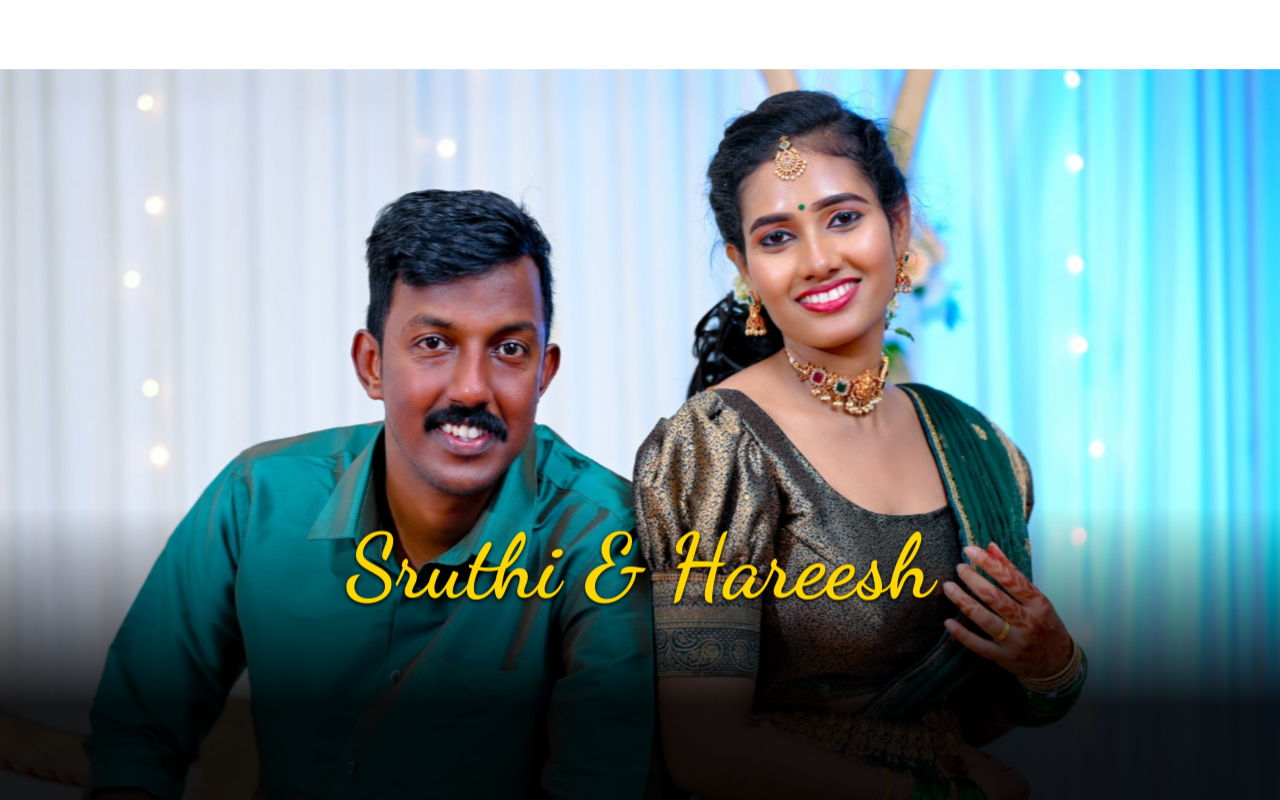
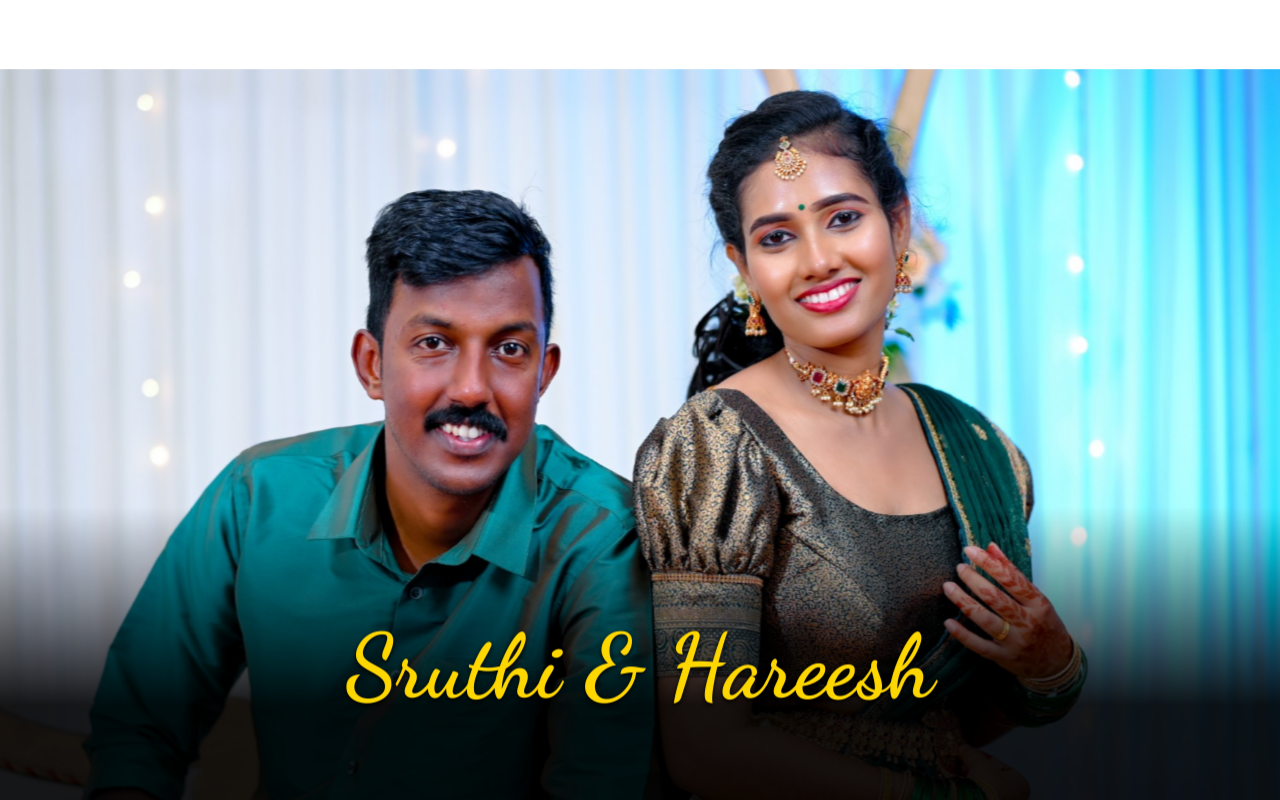
Before and after one commit to sarathChandran94/weddingApp, a React (Vite) app: page / in a window 1280 px wide. Built offline with nearby package versions, Linux system fonts and the light colour scheme; a web font is replaced by a local one.

Commit message:
changed position

```diff
--- a/src/components/title/Title.css
+++ b/src/components/title/Title.css
@@ -7,7 +7,7 @@
   max-width: 100%;
   align-items: center;
   justify-content: center;
-  margin-top: 500px;
+  margin-top: 800px;
   transform: translateZ(-5px) scale(1.5);
   z-index: -1;
 }
```
